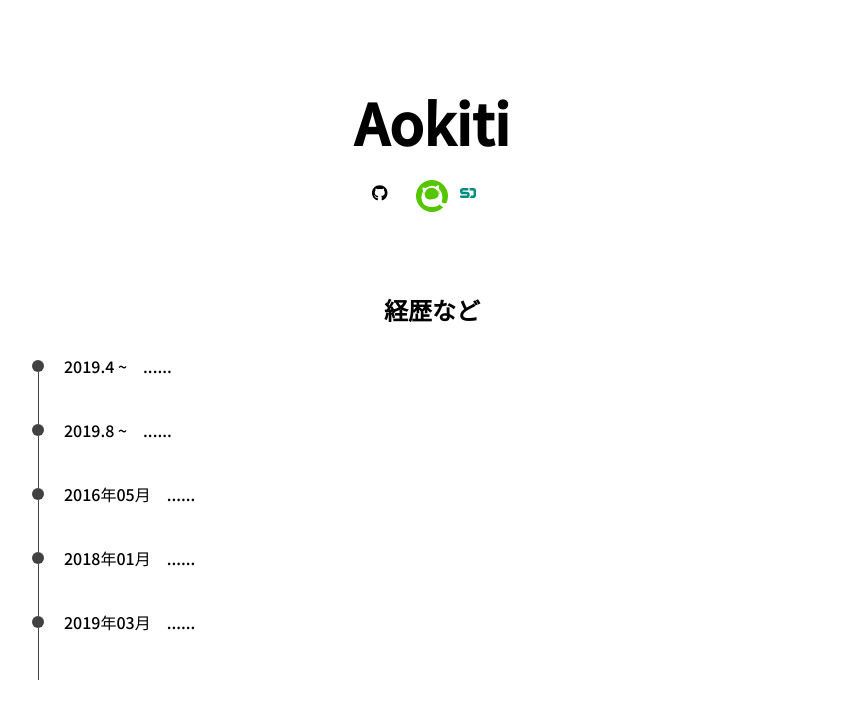
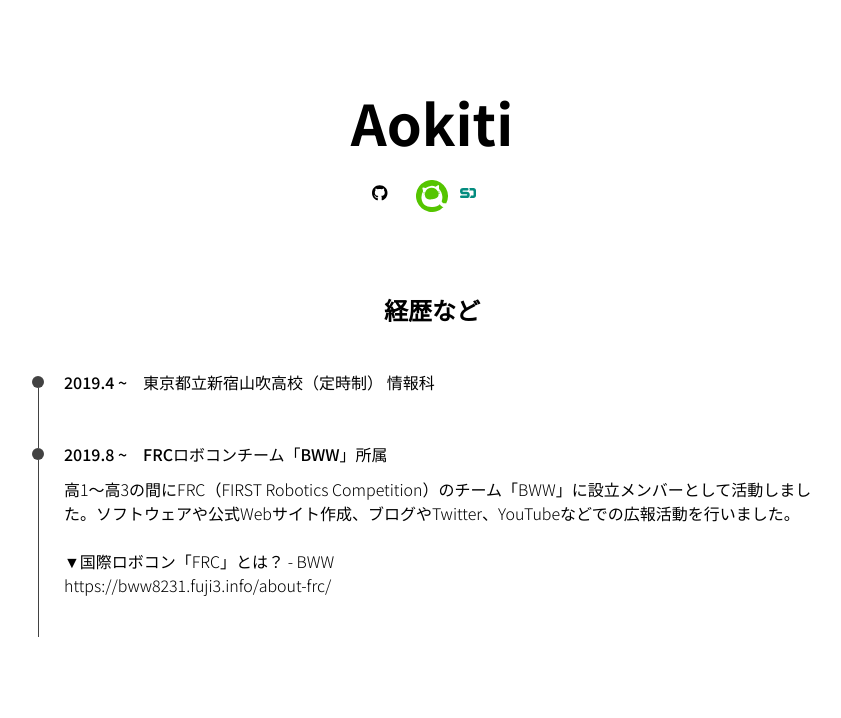
Before and after one commit to sakusaku3939/my-page, a Next.js app: page / in a window 1280 px wide. Shown: the top 718 px of the page, without its empty margins (208-1049 px from the left). Built offline with nearby package versions, Linux system fonts and the light colour scheme.

Commit message:
Refactoring & Add font weight

```diff
--- /dev/null
+++ b/src/components/organism/timeline.tsx
@@ -0,0 +1,39 @@
+import timeline from "@/styles/timeline.module.css";
+import { ReactNode } from "react";
+
+const Timeline = () => {
+  return (
+    <>
+      <ul className={timeline.list}>
+        <TimeLineItem date="2019.4 ~" title="東京都立新宿山吹高校（定時制） 情報科" />
+        <TimeLineItem date="2019.8 ~" title="FRCロボコンチーム「BWW」所属">
+          高1〜高3の間にFRC（FIRST Robotics
+          Competition）のチーム「BWW」に設立メンバーとして活動しました。ソフトウェアや公式Webサイト作成、ブログやTwitter、YouTubeなどでの広報活動を行いました。<br />
+          <br />
+          ▼国際ロボコン「FRC」とは？ - BWW<br />
+          https://bww8231.fuji3.info/about-frc/
+        </TimeLineItem>
+      </ul>
+    </>
+  );
+};
+
+type TimeLineItemProps = {
+  date: string
+  title: string
+  children?: ReactNode
+};
+
+const TimeLineItem = ({ date, title, children }: TimeLineItemProps) => {
+  return <>
+    <li>
+      <div className={timeline.titleWrapper}>
+        <div className={timeline.date}>{date}</div>
+        <div className={timeline.title}>{title}</div>
+      </div>
+      {children && <div className={timeline.content}>{children}</div>}
+    </li>
+  </>;
+};
+
+export default Timeline;
--- a/src/components/timeline.tsx
+++ /dev/null
@@ -1,32 +0,0 @@
-import timeline from "@/styles/timeline.module.css";
-
-const Timeline = () => {
-  return (
-    <>
-      <ul className={timeline.list}>
-        <li>
-          <div className={timeline.date}>2019.4 ~</div>
-          <div className={timeline.title}>......</div>
-        </li>
-        <li>
-          <div className={timeline.date}>2019.8 ~ </div>
-          <div className={timeline.title}>......</div>
-        </li>
-        <li>
-          <div className={timeline.date}>2016年05月</div>
-          <div className={timeline.title}>......</div>
-        </li>
-        <li>
-          <div className={timeline.date}>2018年01月</div>
-          <div className={timeline.title}>......</div>
-        </li>
-        <li>
-          <div className={timeline.date}>2019年03月</div>
-          <div className={timeline.title}>......</div>
-        </li>
-      </ul>
-    </>
-  );
-};
-
-export default Timeline;
--- a/src/pages/index.tsx
+++ b/src/pages/index.tsx
@@ -1,10 +1,10 @@
 import Head from "next/head";
 import { Noto_Sans_JP } from "next/font/google";
 import styles from "@/styles/index.module.css";
-import SnsList from "@/components/sns-list";
-import Timeline from "@/components/timeline";
+import SnsList from "@/components/organism/sns-list";
+import Timeline from "@/components/organism/timeline";
 
-const font = Noto_Sans_JP({ weight: "500", subsets: ["latin"] });
+const font = Noto_Sans_JP({ weight: ["300", "500", "700"], subsets: ["latin"] });
 
 export default function Home() {
   return (
--- a/src/styles/globals.css
+++ b/src/styles/globals.css
@@ -4,6 +4,7 @@
 
 * {
     box-sizing: border-box;
+    font-weight: 500;
     padding: 0;
     margin: 0;
 }
--- a/src/styles/index.module.css
+++ b/src/styles/index.module.css
@@ -1,14 +1,14 @@
 .title {
     font-size: 56px;
-    font-weight: 600;
+    font-weight: bold;
     text-align: center;
     margin-top: 80px;
 }
 
 .section {
     font-size: 24px;
-    font-weight: 600;
+    font-weight: bold;
     text-align: center;
     margin-top: 80px;
-    margin-bottom: 32px;
+    margin-bottom: 48px;
 }
--- a/src/styles/timeline.module.css
+++ b/src/styles/timeline.module.css
@@ -1,10 +1,6 @@
-.list {
-}
-
 .list li {
     position: relative;
-    display: flex;
-    min-height: 64px;
+    min-height: 72px;
     line-height: 0.8;
 }
 
@@ -28,8 +24,13 @@
     content: "";
 }
 
+.titleWrapper {
+    display: flex;
+    padding-left: 32px;
+    padding-bottom: 16px;
+}
+
 .date {
-    padding-left: 32px;
     padding-right: 16px;
 }
 
@@ -37,5 +38,8 @@
 }
 
 .content {
-
+    padding-left: 32px;
+    padding-bottom: 40px;
+    line-height: normal;
+    font-weight: 300;
 }
```
Also changed, not shown: src/components/organism/sns-list.tsx (renamed from src/components/sns-list.tsx, +7 -7 lines).
